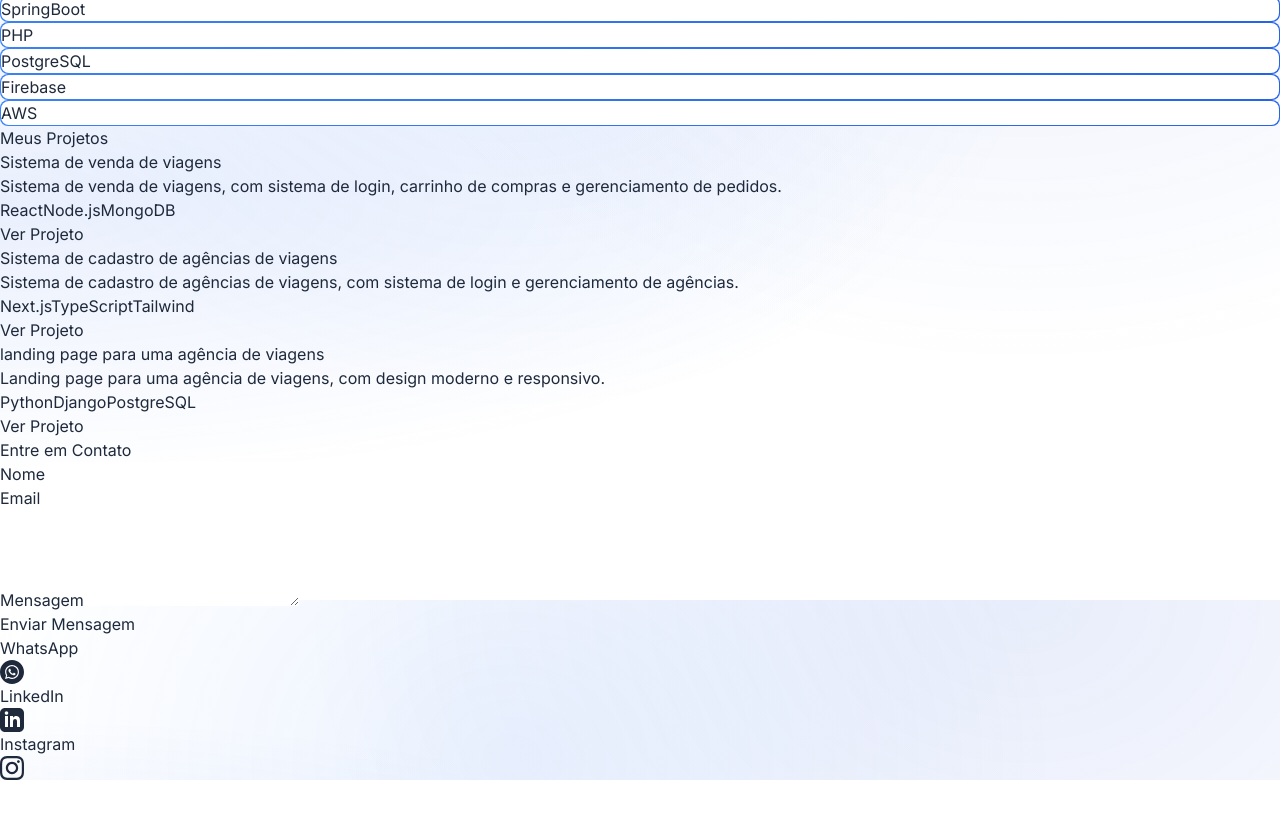
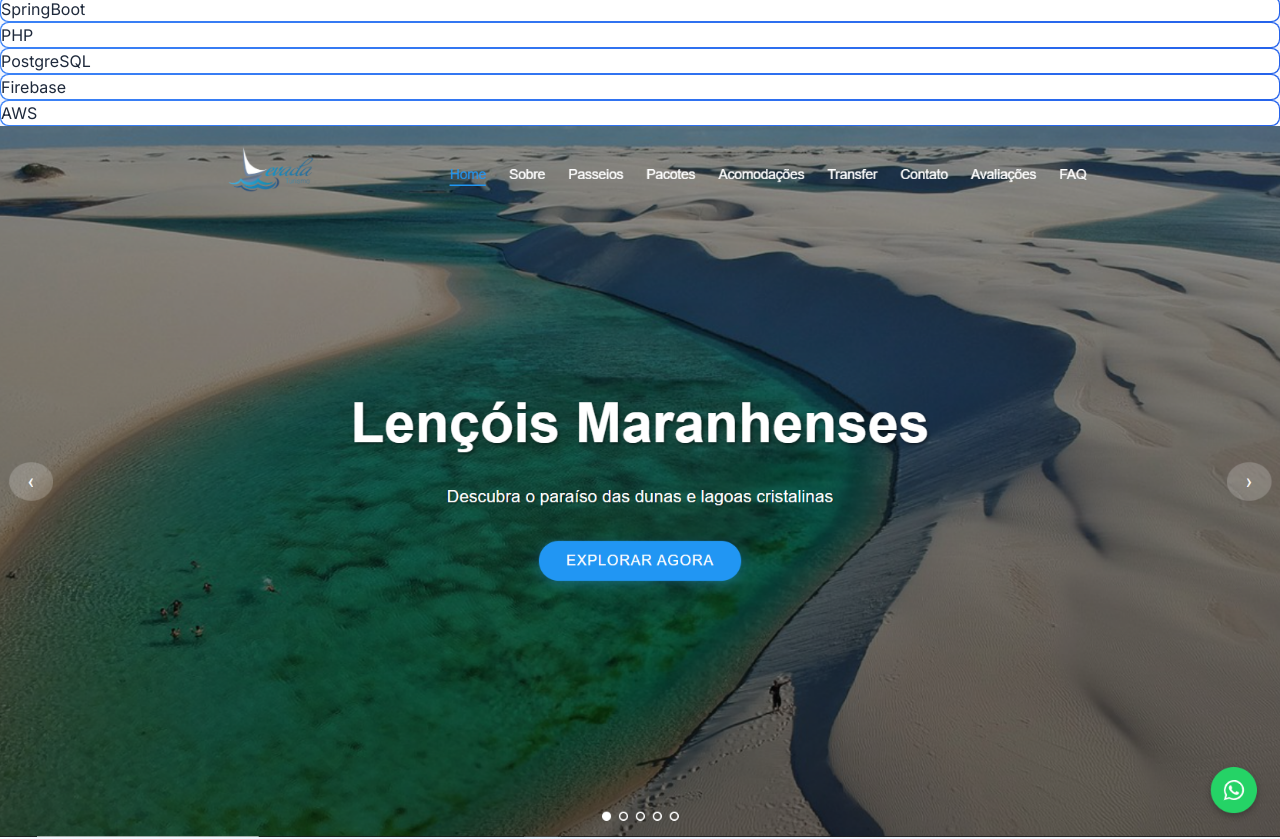
Before and after one commit to caiordev/portifolio, a Next.js app: page / in a window 1280 px wide. Shown: the part 1000-1839 px from the top of the page. Before the commit the page ends 1780 px from the top, so only its background shows below. Built offline with nearby package versions, Linux system fonts and the light colour scheme.

Commit message:
first commit

```diff
--- a/next.config.js
+++ b/next.config.js
@@ -1,9 +1,6 @@
 /** @type {import('next').NextConfig} */
 const nextConfig = {
     output: 'export',
-    images: {
-        unoptimized: true,
-    },
     basePath: '/portifolio',
     assetPrefix: '/portifolio/',
 }
--- a/src/components/Projects.tsx
+++ b/src/components/Projects.tsx
@@ -27,6 +27,7 @@ const projects = [
 export default function Projects() {
   return (
     <section id="projects" className="py-20 bg-white dark:bg-gray-800">
+    <img src="levada.png" alt="teste" />
       <div className="container mx-auto px-4">
         <h2 className="text-3xl font-bold text-center mb-12 text-gray-800 dark:text-white">
           Meus Projetos
```
